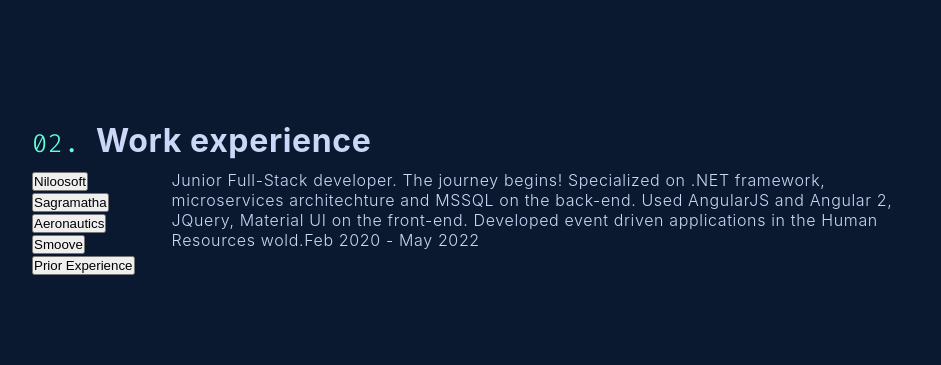
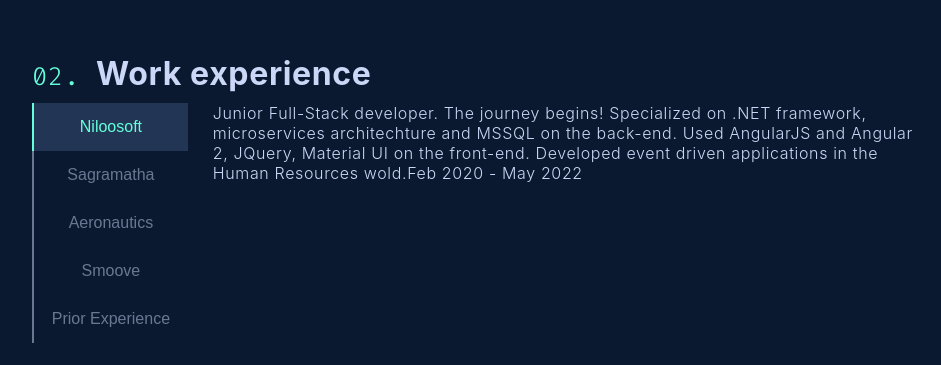
Before and after one commit to dshivrin/Portfolio, a React (Create React App) app: page / in a window 1280 px wide. Shown: the part 1405-1770 px from the top of the page, without its empty margins (158-1099 px from the left). Built offline with nearby package versions, Linux system fonts and the light colour scheme; a web font is replaced by a local one.

Commit message:
Experience fixed tabs + minor CSS changes

```diff
--- a/src/Components/Experience/Experience.tsx
+++ b/src/Components/Experience/Experience.tsx
@@ -23,12 +23,10 @@ const innerStyles = {
   margin: "0 auto",
 };
 
+const Experience = () => {
+  const initialData = data.workPlaces as Array<Workplace>;
 
-const Experience = () => {
-
-  const initialData = data.workPlaces as Array<Workplace>;
   const selectedWP = initialData.find((w) => w.selected);
-
   const [workplaces, setWorkplaces] = useState(initialData);
   const [selectedWorkPlace, setSelectedWorkPlace] = useState(selectedWP);
 
@@ -37,9 +35,20 @@ const Experience = () => {
   const OnTitleClick = (event: any): void => {
     const selectedSectionId = event.target.id;
     const selectedWP = workplaces.find((w) => w.id == selectedSectionId);
-    if(!selectedWP)
+    if (!selectedWP) {
       console.log("something went terribly wrong: ", selectedSectionId);
+      return;
+    }
+    const newState = workplaces.map((wp) => {
+      if (wp.id != +selectedSectionId) wp.selected = false;
+      else wp.selected = true;
+      return wp;
+    });
+
     setSelectedWorkPlace(selectedWP);
+    setWorkplaces(newState);
+    console.log("newState");
+    console.table(newState);
   };
 
   return (
@@ -47,7 +56,7 @@ const Experience = () => {
       <Title text="Work experience" />
       <div style={innerStyles}>
         <Tabs tabs={workplaces} OnClick={OnTitleClick} />
-        <ExperienceContent selectedWorkplace={selectedWorkPlace}/>
+        <ExperienceContent selectedWorkplace={selectedWorkPlace} />
       </div>
     </ExperienceContainer>
   );
--- /dev/null
+++ b/src/Components/Experience/Switchable/Tabs.scss
@@ -0,0 +1,35 @@
+button {
+  cursor: pointer;
+  border: 0px;
+  border-radius: 0px;
+}
+
+button.tab {
+  padding: 15px 10px;
+  background-color: inherit;
+  color: var(--font-color);
+  opacity: 0.5;
+  font-size: 1em;
+  font-weight: 200;
+  border-left: 2px solid var(--font-color);
+  text-align: center;
+  align-items: center;
+  justify-content: center;
+  width: 100%;
+
+  &:hover{
+    background-color: #233554;
+    color: var(--light-green);
+    border-color: var(--font-color);
+    opacity: 0.9;
+  }
+
+  &.active{
+    border-left: 2px solid;
+    border-color: var(--light-green);
+    background-color: #233554;
+    color: var(--light-green);
+    opacity: 1;
+    //opacity: 0.9;
+  }
+}
--- a/src/Components/Experience/Switchable/Tabs.tsx
+++ b/src/Components/Experience/Switchable/Tabs.tsx
@@ -1,7 +1,9 @@
 import { ExperienceTabsProps } from "../../../Core/types";
+import './Tabs.scss';
 
 const Tabs = (props: ExperienceTabsProps) => {
-  const tabs = props.tabs.sort((a, b) => (a.id = b.id));
+
+  const tabs = props.tabs;
 
   return (
     <div className="tabs-container">
@@ -9,10 +11,11 @@ const Tabs = (props: ExperienceTabsProps) => {
         {tabs.map((wp, index) => {
           return (
             <button
-              key={index}
+              key={wp.id}
               type="button"
               id={wp.id.toString()}
               onClick={props.OnClick}
+              className={wp.selected ? "tab active" : "tab"}
             >
               {wp.name}
             </button>
--- a/src/Data/data.json
+++ b/src/Data/data.json
@@ -1,7 +1,7 @@
 {
   "workPlaces": [
     {
-      "id": 1,
+      "id": 0,
       "name": "Niloosoft",
       "position": "Junior Full-Stack developer.",
       "dates": "Feb 2020 - May 2022",
@@ -9,7 +9,7 @@
       "selected": true
     },
     {
-      "id": 2,
+      "id": 1,
       "name": "Sagramatha",
       "position": "MEAN Stack developer.",
       "dates": "March 2018 - August 2018",
@@ -17,7 +17,7 @@
       "selected": false
     },
     {
-      "id": 3,
+      "id": 2,
       "name": "Aeronautics",
       "position": "C# Software developer.",
       "dates": "August 2018 - Jan 2020",
@@ -25,7 +25,7 @@
       "selected": false
     },
     {
-      "id": 4,
+      "id": 3,
       "name": "Smoove",
       "position": "Junior Full-Stack developer",
       "dates": "Feb 2020 - May 2022",
@@ -33,7 +33,7 @@
       "selected": false
     },
     {
-      "id": 5,
+      "id": 4,
       "name": "Prior Experience",
       "position": "",
       "dates": "Apr 2010 - Aug 2014",
--- a/src/index.tsx
+++ b/src/index.tsx
@@ -7,10 +7,13 @@ import reportWebVitals from './reportWebVitals';
 const root = ReactDOM.createRoot(
   document.getElementById('root') as HTMLElement
 );
+
+//React.StrictMode makes the app load twice in dev mode. Restore before production
 root.render(
-  <React.StrictMode>
-   <App/>
-  </React.StrictMode>
+  // <React.StrictMode>
+  //  <App/>
+  // </React.StrictMode>
+  <App/>
 );
 
 // If you want to start measuring performance in your app, pass a function
```
